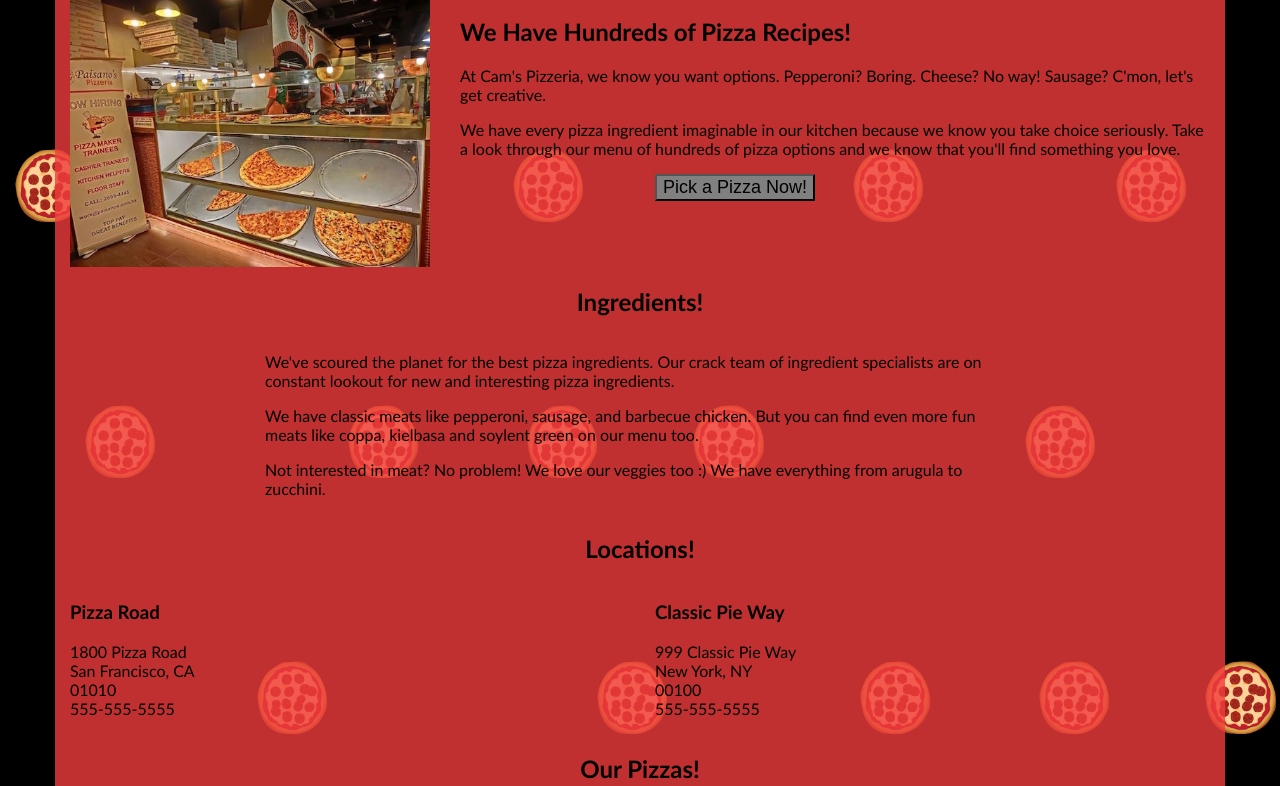
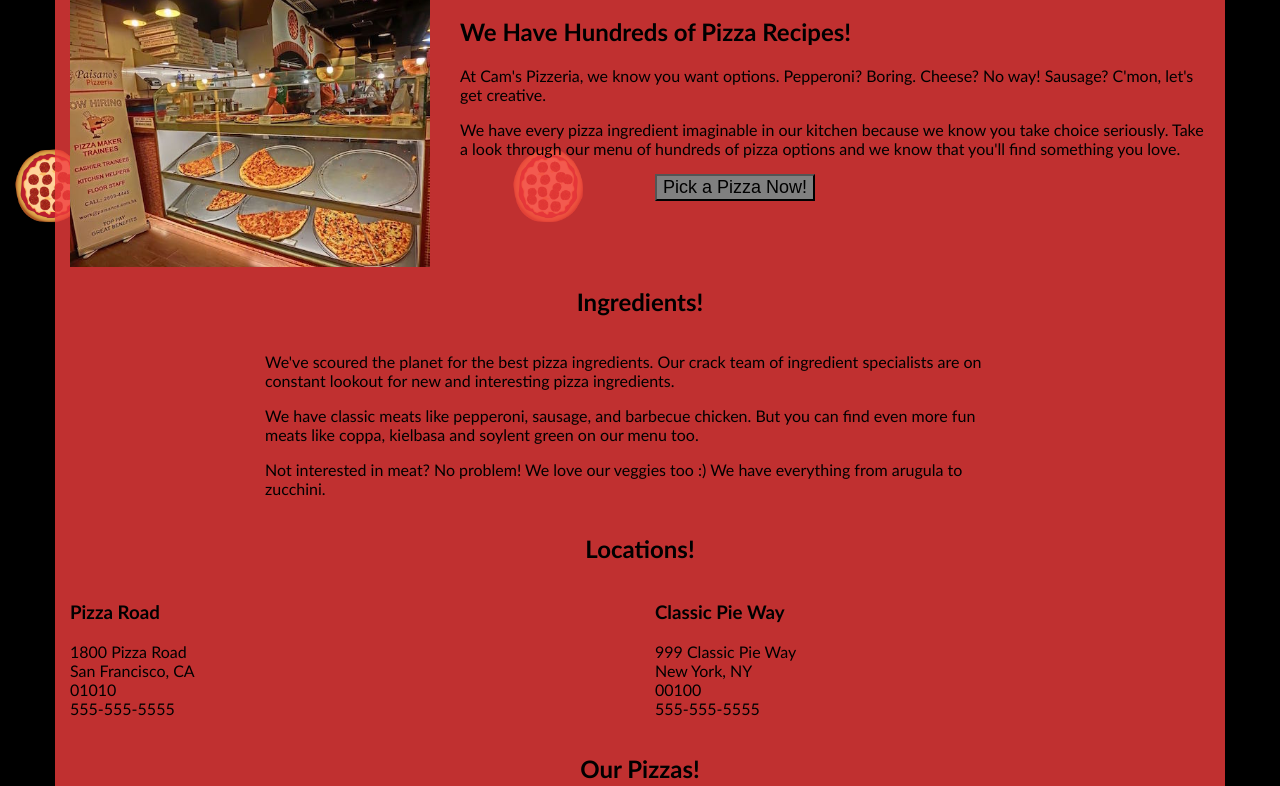
Before and after one commit to recto/udacity_frontend, a plain HTML site: page P6_Mobile_Portofolio/views/pizza.html in a window 1280 px wide. Shown: the part 120-906 px from the top of the page. Drawn offline with Linux system fonts and the light colour scheme.

Commit message:
Fixed views/js/main.js according to review comments.

```diff
--- a/P6_Mobile_Portofolio/views/js/main.js
+++ b/P6_Mobile_Portofolio/views/js/main.js
@@ -441,9 +441,8 @@ var resizePizzas = function(size) {
 
   // Iterates through pizza elements on the page and changes their widths
   function changePizzaSizes(size) {
-    for (var i = 0; i < document.querySelectorAll(".randomPizzaContainer").length; i++) {
-      var newwidth = determineDx(size) + '%';
-      document.querySelectorAll(".randomPizzaContainer")[i].style.width = newwidth;
+    for (var i = 0; i < document.getElementsByClassName("randomPizzaContainer").length; i++) {
+      document.getElementsByClassName("randomPizzaContainer")[i].style.width = determineDx(size) + '%';
     }
   }
 
@@ -459,8 +458,8 @@ var resizePizzas = function(size) {
 window.performance.mark("mark_start_generating"); // collect timing data
 
 // This for-loop actually creates and appends all of the pizzas when the page loads
+var pizzasDiv = document.getElementById("randomPizzas");
 for (var i = 2; i < 100; i++) {
-  var pizzasDiv = document.getElementById("randomPizzas");
   pizzasDiv.appendChild(pizzaElementGenerator(i));
 }
 
@@ -488,17 +487,18 @@ function logAverageFrame(times) {   // times is the array of User Timing measure
 // https://www.igvita.com/slides/2012/devtools-tips-and-tricks/jank-demo.html
 
 // Moves the sliding background pizzas based on scroll position
-var last_known_scroll_position = 0;
 function updatePositions() {
   frame++;
   window.performance.mark("mark_start_frame");
 
-  var items = document.querySelectorAll('.mover');
+  var items = document.getElementsByClassName('mover');
   var scroll = document.body.scrollTop / 1250;
-  console.log();
+  var phases = [];
+  for (var j = 0; j < 5; j++) {
+      phases.push(Math.sin(scroll + (j % 5)));
+  }
   for (var i = 0; i < items.length; i++) {
-    var phase = Math.sin(scroll + (i % 5));
-    items[i].style.left = items[i].basicLeft + 100 * phase + 'px';
+    items[i].style.left = items[i].basicLeft + 100 * phases[i % 5] + 'px';
   }
 
   // User Timing API to the rescue again. Seriously, it's worth learning.
@@ -516,9 +516,11 @@ window.addEventListener('scroll', updatePositions);
 
 // Generates the sliding pizzas when the page loads.
 document.addEventListener('DOMContentLoaded', function() {
-  var cols = 8;
+  var cols = Math.floor(window.screen.width / 256);
+  var rows = Math.floor(window.screen.height / 256);
   var s = 256;
-  for (var i = 0; i < 200; i++) {
+  var movingPizzas1 = document.querySelector("#movingPizzas1");
+  for (var i = 0; i < cols * rows; i++) {
     var elem = document.createElement('img');
     elem.className = 'mover';
     elem.src = "images/pizza.png";
@@ -526,7 +528,7 @@ document.addEventListener('DOMContentLoaded', function() {
     elem.style.width = "73.333px";
     elem.basicLeft = (i % cols) * s;
     elem.style.top = (Math.floor(i / cols) * s) + 'px';
-    document.querySelector("#movingPizzas1").appendChild(elem);
+    movingPizzas1.appendChild(elem);
   }
   updatePositions();
 });
```
Also changed, not shown: P6_Mobile_Portofolio/index.html (+1 -0 lines).
